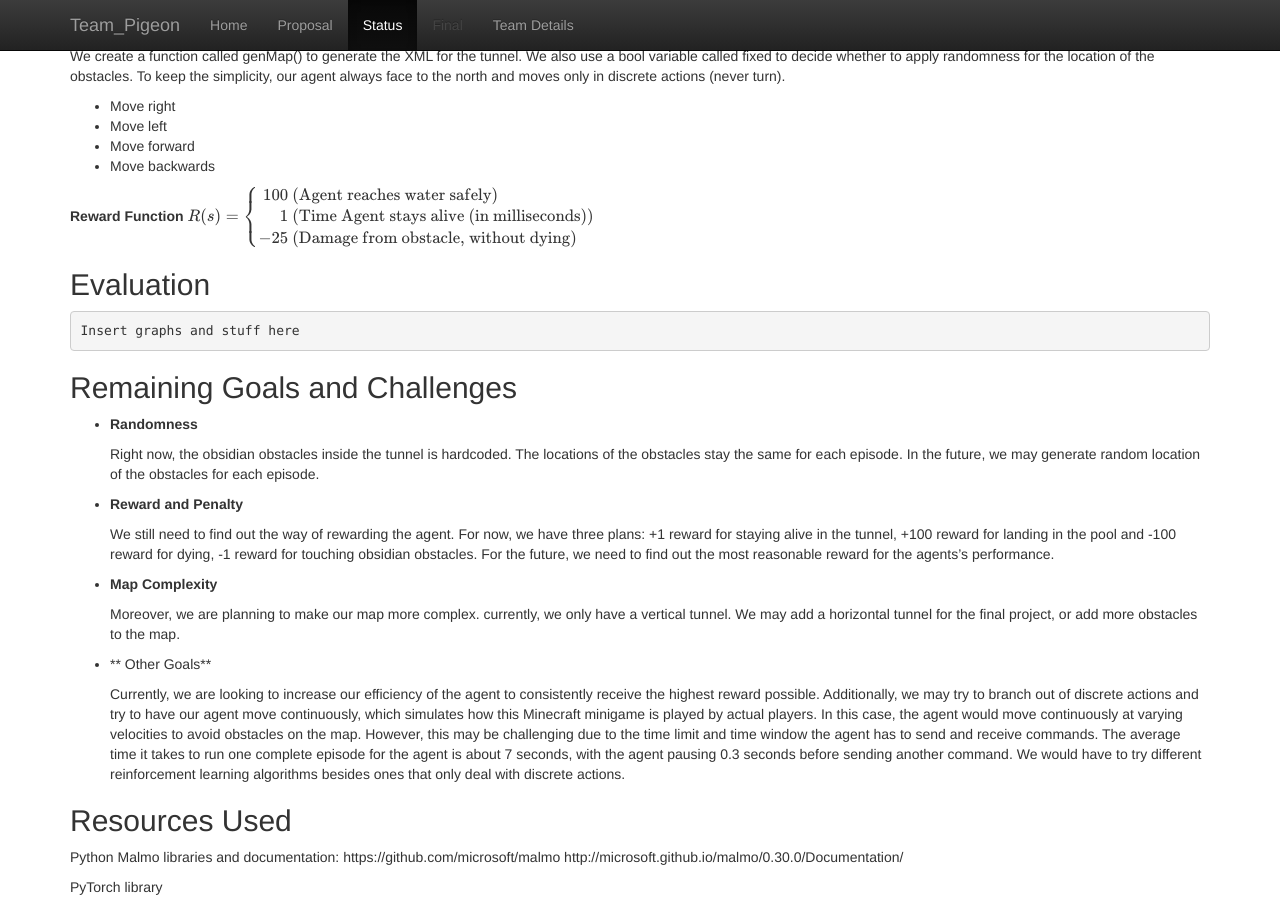
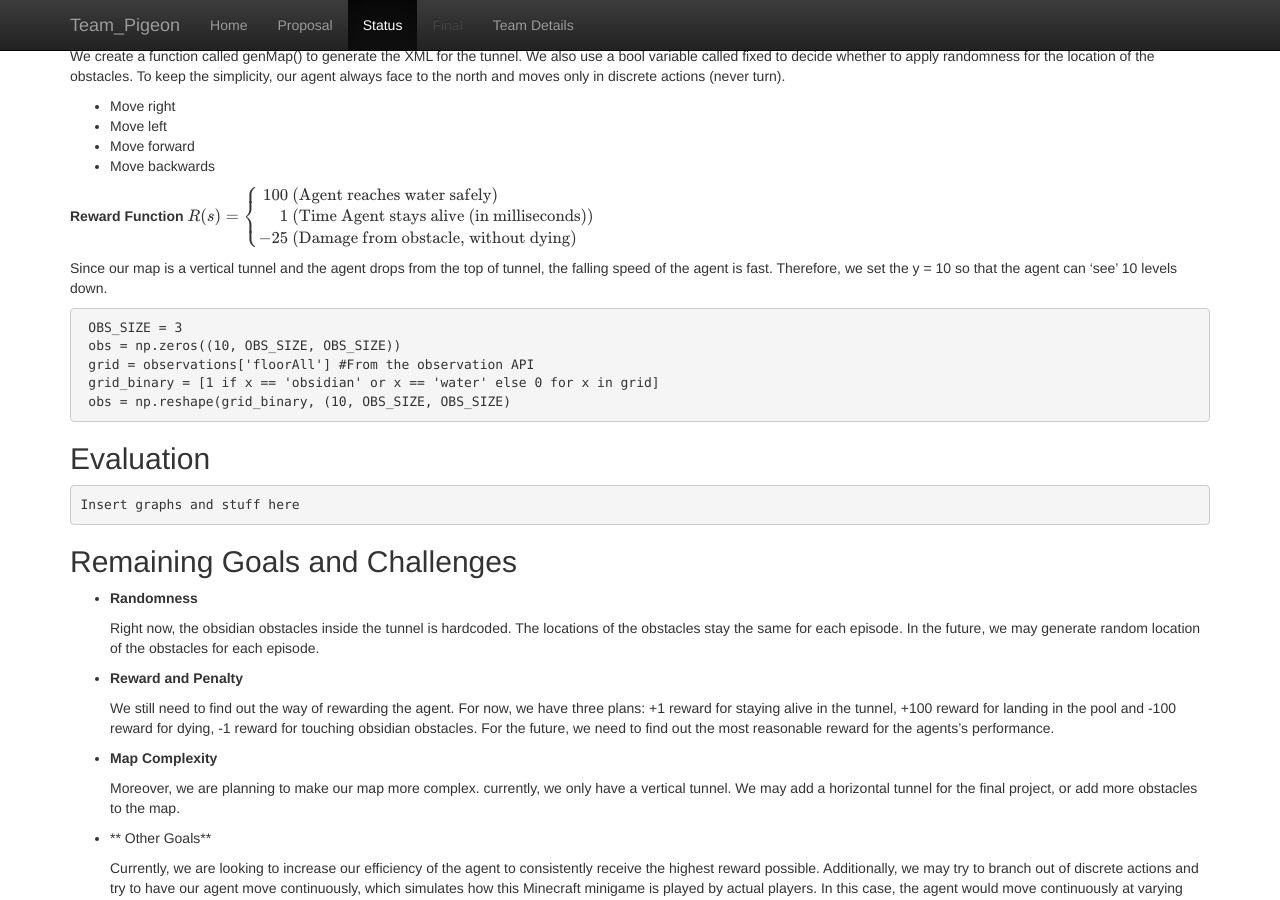
Before and after one commit to shanshs/Team-Pigeon, a Jekyll site: the page built from docs/status.md, in a window 1280 px wide and 900 px high, scrolled down 564 px. Built offline with Jekyll 4.4.1, drawn with Linux system fonts in a browser that asks for light colours; formulas are drawn with MathJax 3.

Commit message:
Update status.md

````diff
--- a/docs/status.md
+++ b/docs/status.md
@@ -43,6 +43,15 @@ R(s)=\left\{
 	\right.
 $$
 
+Since our map is a vertical tunnel and the agent drops from the top of tunnel, the falling speed of the agent is fast. Therefore, we set the y = 10 so that the agent can 'see' 10 levels down.
+ ```
+ OBS_SIZE = 3
+ obs = np.zeros((10, OBS_SIZE, OBS_SIZE))
+ grid = observations['floorAll'] #From the observation API
+ grid_binary = [1 if x == 'obsidian' or x == 'water' else 0 for x in grid]
+ obs = np.reshape(grid_binary, (10, OBS_SIZE, OBS_SIZE)
+```
+
 ## Evaluation
 	Insert graphs and stuff here
 
````
